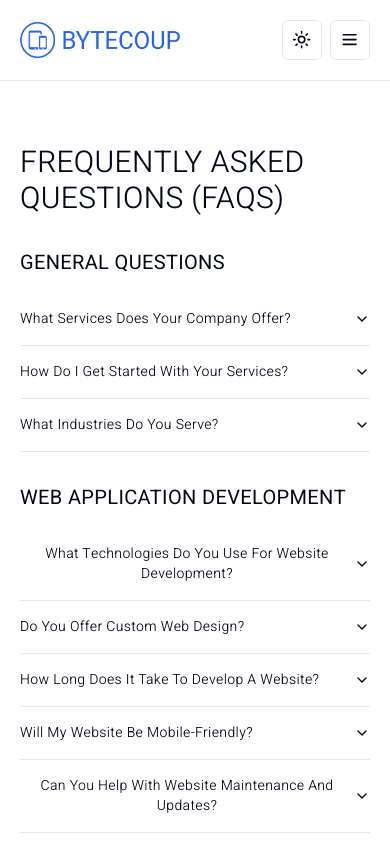
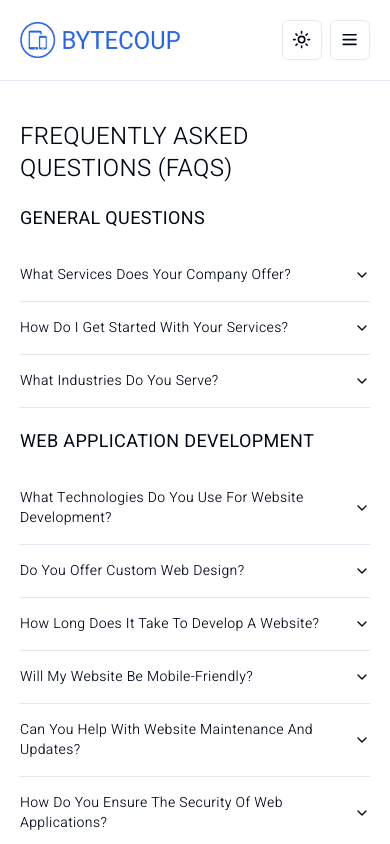
Before and after one commit to mabhi1/bytecoup, a Next.js app: page /faq in a window 390 px wide. Shown: the top 844 px of the page. Built offline with nearby package versions, Linux system fonts and the light colour scheme.

Commit message:
feat: careers and faq page mobile view

```diff
--- a/app/careers/page.tsx
+++ b/app/careers/page.tsx
@@ -3,8 +3,8 @@ import Image from "next/image";
 
 export default function Careers() {
   return (
-    <div className="py-16">
-      <div className="text-3xl font-light uppercase">Work with us</div>
+    <div className="py-10 md:py-16">
+      <div className="text-2xl md:text-3xl font-light uppercase">Work with us</div>
       <div>
         Share your resume along with a little bit about yourself using the form below. We will reach out to you if you
         are a good fit to the team.
--- a/app/faq/page.tsx
+++ b/app/faq/page.tsx
@@ -3,8 +3,8 @@ import { faqs } from "@/lib/strings/faq";
 
 export default function FAQ() {
   return (
-    <div className="py-16">
-      <div className="text-3xl font-light uppercase">Frequently Asked Questions (FAQs)</div>
+    <div className="py-10 md:py-16">
+      <div className="text-2xl md:text-3xl font-light uppercase">Frequently Asked Questions (FAQs)</div>
       {faqs.map((section) => (
         <FAQSections title={section.title} queries={section.queries} key={section.title} />
       ))}
--- a/components/pages/careers/career-form.tsx
+++ b/components/pages/careers/career-form.tsx
@@ -18,7 +18,7 @@ export function CareerForm() {
 
   return (
     <form
-      className="my-8 max-w-lg w-full border p-12 rounded-2xl bg-white/50 dark:bg-black/50 backdrop-blur"
+      className="my-8 max-w-lg w-full border p-5 md:p-12 rounded-2xl bg-white/50 dark:bg-black/50 backdrop-blur"
       onSubmit={handleSubmit}
     >
       <div className="flex flex-col md:flex-row space-y-2 md:space-y-0 md:space-x-2 mb-4">
--- a/components/pages/faq/faq-sections.tsx
+++ b/components/pages/faq/faq-sections.tsx
@@ -11,11 +11,11 @@ type FAQSection = {
 export default function FAQSections({ title, queries }: FAQSection) {
   return (
     <>
-      <div className="mt-8 mb-4 text-xl uppercase">{title}</div>
+      <div className="mt-5 md:mt-8 mb-4 text-lg md:text-xl uppercase">{title}</div>
       <Accordion type="single" collapsible className="w-full">
         {queries.map((query) => (
           <AccordionItem value={query.question} key={query.question}>
-            <AccordionTrigger className="font-light capitalize">{query.question}</AccordionTrigger>
+            <AccordionTrigger className="font-light capitalize text-left">{query.question}</AccordionTrigger>
             <AccordionContent className="capitalize bg-slate-100 dark:bg-slate-800 p-2">
               {query.answer}
             </AccordionContent>
```
